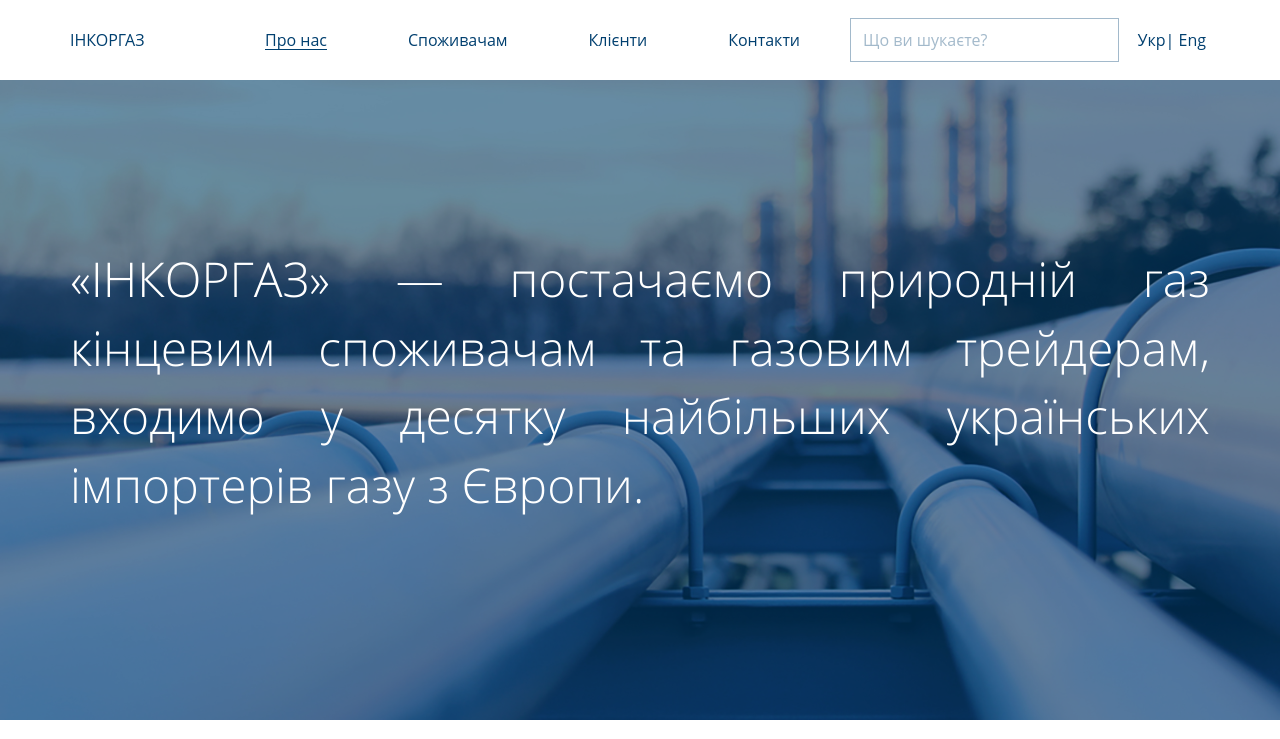
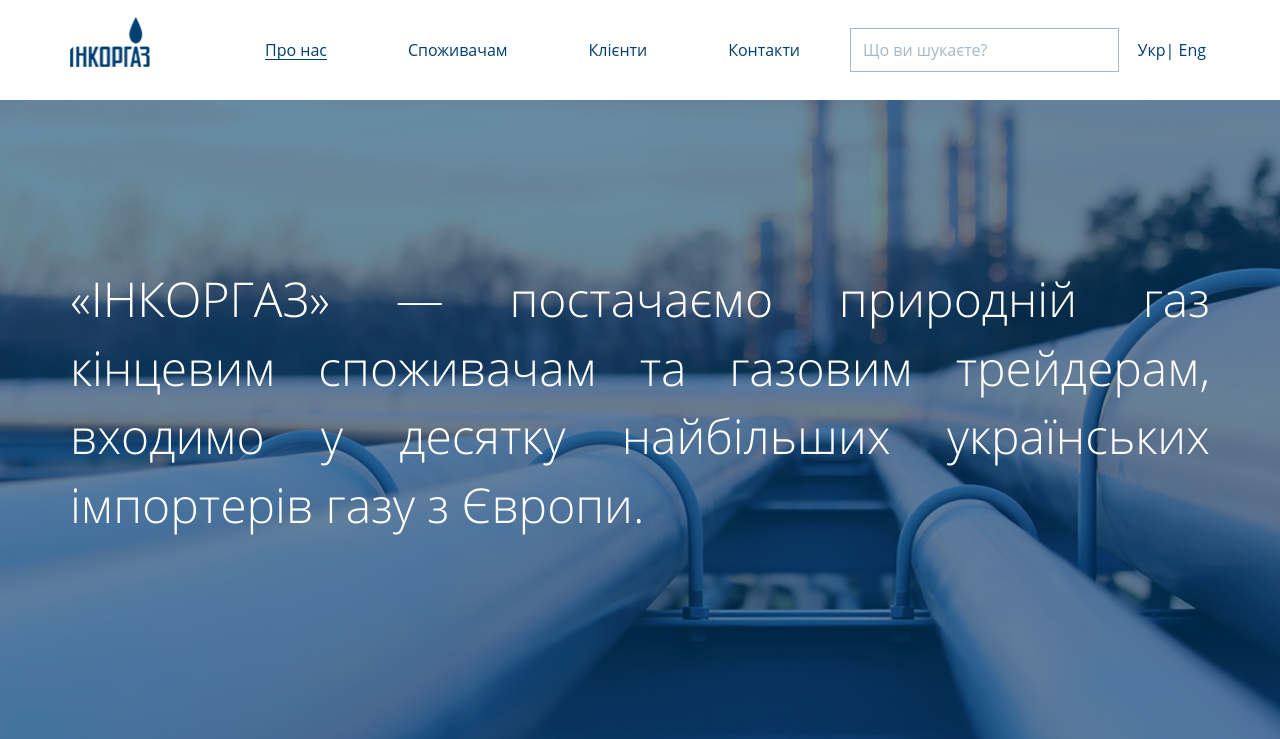
Before and after one commit to Ktara/is-it, a PHP site: page /about.html in a window 1280 px wide. Shown: the top 739 px of the page. Run offline with PHP 8.4, Linux system fonts and the light colour scheme; some libraries are stand-ins or nearby versions.

Commit message:
add main logo

```diff
--- a/Inkorgaz/about.html
+++ b/Inkorgaz/about.html
@@ -23,7 +23,9 @@
     <header class="nav-header">
       <div class="container">
         <div class="row nav-header-wraper">
-          <a href="https://ktara.github.io/is-it/Inkorgaz/index.html" class="col-md-2 col-sm-2 col-xs-8 nav-header-logo">ІНКОРГАЗ</a>
+          <a href="https://ktara.github.io/is-it/Inkorgaz/index.html" class="col-md-2 col-sm-2 col-xs-8 nav-header-logo">
+            <img src="img/Layer 2.png" alt="">
+          </a>
           <div class="col-md-6 col-sm-6 col-xs-2 hidden-xs">
             <ul role="navigation" class="nav-header-menu">
               <li role="presentation"><a class="active-menu" href="https://ktara.github.io/is-it/Inkorgaz/about.html">Про нас</a></li>
--- a/Inkorgaz/clients.html
+++ b/Inkorgaz/clients.html
@@ -23,7 +23,9 @@
     <header class="nav-header">
       <div class="container">
         <div class="row nav-header-wraper">
-          <a href="https://ktara.github.io/is-it/Inkorgaz/index.html" class="col-md-2 col-sm-2 col-xs-8 nav-header-logo">ІНКОРГАЗ</a>
+          <a href="https://ktara.github.io/is-it/Inkorgaz/index.html" class="col-md-2 col-sm-2 col-xs-8 nav-header-logo">
+            <img src="img/Layer 2.png" alt="">
+          </a>
           <div class="col-md-6 col-sm-6 col-xs-2 hidden-xs">
             <ul role="navigation" class="nav-header-menu">
               <li role="presentation"><a href="https://ktara.github.io/is-it/Inkorgaz/about.html">Про нас</a></li>
--- a/Inkorgaz/contacts.html
+++ b/Inkorgaz/contacts.html
@@ -24,7 +24,9 @@
     <header class="nav-header">
       <div class="container">
         <div class="row nav-header-wraper">
-          <a href="https://ktara.github.io/is-it/Inkorgaz/index.html" class="col-md-2 col-sm-2 col-xs-8 nav-header-logo">ІНКОРГАЗ</a>
+          <a href="https://ktara.github.io/is-it/Inkorgaz/index.html" class="col-md-2 col-sm-2 col-xs-8 nav-header-logo">
+            <img src="img/Layer 2.png" alt="">
+          </a>
           <div class="col-md-6 col-sm-6 col-xs-2 hidden-xs">
             <ul role="navigation" class="nav-header-menu">
               <li role="presentation"><a href="https://ktara.github.io/is-it/Inkorgaz/about.html">Про нас</a></li>
@@ -72,7 +74,7 @@
           </div>
           <div class="col-md-5 col-md-offset-1 col-sm-5 col-sm-offset-1 col-xs-12">
             <p>
-              <span>Для отримання інформації звертайтесь&nbsp;за&nbsp;адресою:</span> 01030,&nbsp;Україна,&nbsp;м.&nbsp;Київ вул. Богдана Хмельницького&nbsp;52, Бізнес&nbsp;Центр&nbsp;&laquo;Вектор&raquo;,&nbsp;офіс 505. info@incorgas.com.ua
+              <span>Для отримання інформації звертайтесь&nbsp;за&nbsp;адресою:</span> 01030,&nbsp;Україна,&nbsp;м.&nbsp;Київ вул. Богдана Хмельницького&nbsp;52, Бізнес&nbsp;Центр&nbsp;&laquo;Вектор&raquo;,&nbsp;офіс 505. <br>info@incorgas.com.ua
             </p>
           </div>
           <div class="col-md-3 col-md-offset-1 col-sm-3 col-sm-offset-1 col-xs-12">
--- a/Inkorgaz/css/style.css
+++ b/Inkorgaz/css/style.css
@@ -635,7 +635,7 @@
 /* Header */
 .nav-header {
   width: 100%;
-  height: 80px;
+  height: 100px;
   position: relative;
   color: #003f6f;
 }
@@ -648,7 +648,7 @@
   }
 }
 .nav-header-wraper {
-  line-height: 80px;
+  line-height: 100px;
 }
 @media screen and (max-width: 768px) {
   .nav-header-wraper {
@@ -656,15 +656,33 @@
   }
 }
 .nav-header-logo {
-  display: inline-block;
-  color: #003f6f;
+  display: block;
+  color: #003f6f;
+  margin-top: 15px;
+  line-height: 50px;
+}
+@media screen and (max-width: 768px) {
+  .nav-header-logo {
+    line-height: 40px;
+    margin-top: 5px;
+  }
+}
+.nav-header-logo img {
+  width: 80px;
+  height: 50px;
+}
+@media screen and (max-width: 768px) {
+  .nav-header-logo img {
+    width: 60px;
+    height: 40px;
+  }
 }
 .nav-header-logo:hover {
   text-decoration: none;
 }
 .nav-header-menu {
   width: 100%;
-  height: 80px;
+  height: 100px;
   align-items: center;
   display: inline-flex;
   justify-content: space-between;
@@ -767,7 +785,7 @@
 }
 .nav-header-form {
   display: inline-block;
-  line-height: 80px;
+  line-height: 100px;
 }
 @media screen and (max-width: 768px) {
   .nav-header-form {
--- a/Inkorgaz/css/style.less
+++ b/Inkorgaz/css/style.less
@@ -577,7 +577,7 @@
 /* Header */
 .nav-header {
 	width: 100%;
-	height: 80px;
+	height: 100px;
 	position: relative;
 	color: @main-blue;
 	@media screen and (max-width: 768px) {
@@ -587,21 +587,35 @@
 		z-index: 2000;
 	}
 	&-wraper {
-		line-height: 80px;
+		line-height: 100px;
 		@media screen and (max-width: 768px) {
 			line-height: 60px;
 		}
 	}
 	&-logo {
-		display: inline-block;
+		display: block;
 		color: @main-blue;
+		margin-top: 15px;
+		line-height: 50px;
+		@media screen and (max-width: 768px) {
+			line-height: 40px;
+			margin-top: 5px;
+		}
+		img {
+			width: 80px;
+			height: 50px;
+			@media screen and (max-width: 768px) {
+				width: 60px;
+				height: 40px;
+			}
+		}
 		&:hover {
 			text-decoration: none;
 		}
 	}
 	&-menu {
 		width: 100%;
-		height: 80px;
+		height: 100px;
 		align-items: center;
 		display: inline-flex;
 		justify-content: space-between;
@@ -700,7 +714,7 @@
 	}
 	&-form {
 		display: inline-block;
-		line-height: 80px;
+		line-height: 100px;
 		@media screen and (max-width: 768px) {
 			height: 60px;
 			line-height: 60px;
--- a/Inkorgaz/customer.html
+++ b/Inkorgaz/customer.html
@@ -23,7 +23,9 @@
     <header class="nav-header">
       <div class="container">
         <div class="row nav-header-wraper">
-          <a href="https://ktara.github.io/is-it/Inkorgaz/index.html" class="col-md-2 col-sm-2 col-xs-8 nav-header-logo">ІНКОРГАЗ</a>
+          <a href="https://ktara.github.io/is-it/Inkorgaz/index.html" class="col-md-2 col-sm-2 col-xs-8 nav-header-logo">
+            <img src="img/Layer 2.png" alt="">
+          </a>
           <div class="col-md-6 col-sm-6 col-xs-2 hidden-xs">
             <ul role="navigation" class="nav-header-menu">
               <li role="presentation"><a href="https://ktara.github.io/is-it/Inkorgaz/about.html">Про нас</a></li>
```
Also changed, not shown: Inkorgaz/index.html (+6 -1 lines), Inkorgaz/img/Layer 2.png (added), Inkorgaz/img/inkorgas-layout/Layer 1.png (added).
